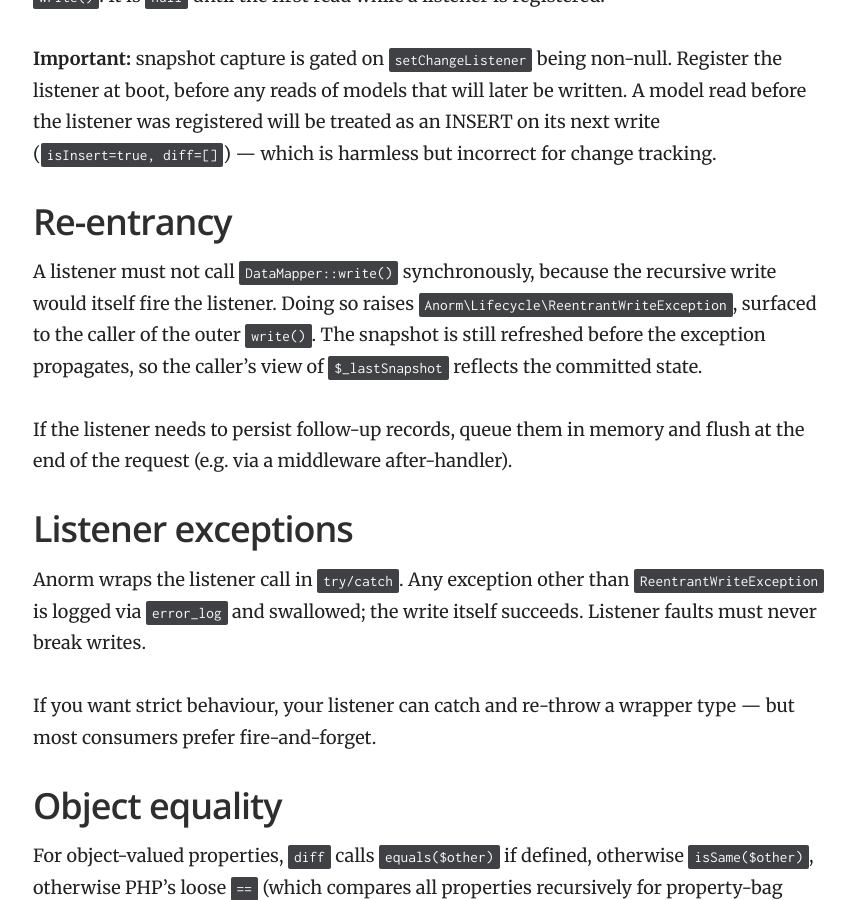
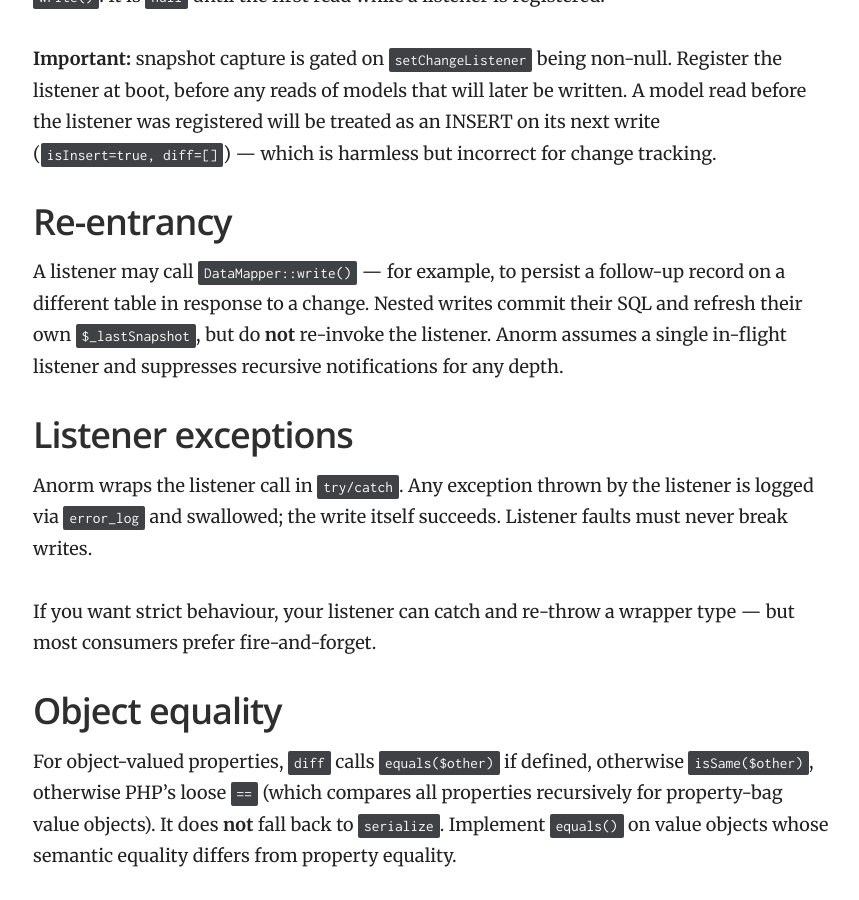
Before and after one commit to saygoweb/anorm, a Jekyll site: the page built from docs/_docs/lifecycle.md, in a window 1280 px wide and 900 px high, scrolled down 2218 px. Shown: the whole window, without its empty margins (357-1216 px from the left). Built offline with Jekyll 4.4.1, drawn with Linux system fonts in a browser that asks for light colours.

Commit message:
feat(lifecycle): allow listeners to call write() without re-invoking listener
A ChangeListener may now call DataMapper::write() — typically to persist a
follow-up record on a different table in response to a change. Nested writes
commit their SQL and refresh their own $_lastSnapshot, but do not re-invoke
the listener. Anorm assumes a single in-flight listener and suppresses
recursive notifications for any depth.

Previously, any write() call inside onWrite() raised
ReentrantWriteException, blocking the common "react to change by writing
elsewhere" pattern. The exception class is removed (3.1.x is unreleased,
so no BC obligation).

Implementation:

- DataMapper::write() drops the top-of-method re-entrancy throw.
- New $shouldNotify gate (= $hasListener && !$insideListener) controls
  the onWrite() dispatch, so nested writes still snapshot but skip the
  listener.
- The ReentrantWriteException catch arm is removed; only Throwable →
  error_log remains.

Tests in ChangeListenerTest replace the two re-entrancy assertions with
NestedWriteCommits (asserts both rows persist + nested snapshot is fresh)
and NestedWrite_DoesNotReinvokeListener (asserts callCount == 1).

Co-Authored-By: Claude Opus 4.7 (1M context) <noreply@anthropic.com>

```diff
--- a/docs/_docs/lifecycle.md
+++ b/docs/_docs/lifecycle.md
@@ -91,21 +91,17 @@ incorrect for change tracking.
 
 ## Re-entrancy
 
-A listener must not call `DataMapper::write()` synchronously, because the
-recursive write would itself fire the listener. Doing so raises
-`Anorm\Lifecycle\ReentrantWriteException`, surfaced to the caller of the
-outer `write()`. The snapshot is still refreshed before the exception
-propagates, so the caller's view of `$_lastSnapshot` reflects the committed
-state.
-
-If the listener needs to persist follow-up records, queue them in memory and
-flush at the end of the request (e.g. via a middleware after-handler).
+A listener may call `DataMapper::write()` — for example, to persist a
+follow-up record on a different table in response to a change. Nested writes
+commit their SQL and refresh their own `$_lastSnapshot`, but do **not**
+re-invoke the listener. Anorm assumes a single in-flight listener and
+suppresses recursive notifications for any depth.
 
 ## Listener exceptions
 
-Anorm wraps the listener call in `try/catch`. Any exception other than
-`ReentrantWriteException` is logged via `error_log` and swallowed; the write
-itself succeeds. Listener faults must never break writes.
+Anorm wraps the listener call in `try/catch`. Any exception thrown by the
+listener is logged via `error_log` and swallowed; the write itself succeeds.
+Listener faults must never break writes.
 
 If you want strict behaviour, your listener can catch and re-throw a wrapper
 type — but most consumers prefer fire-and-forget.
```
Also changed, not shown: 3 other files.
